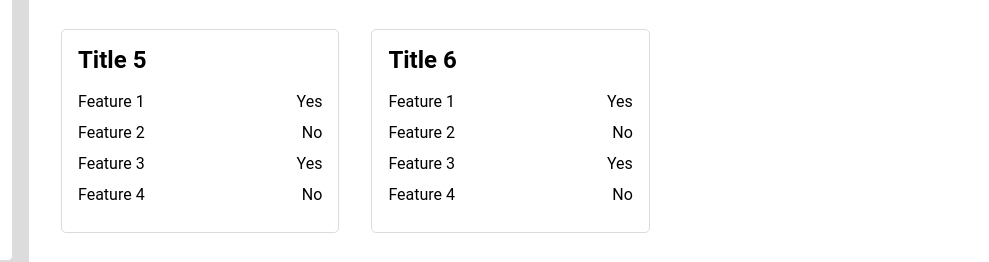
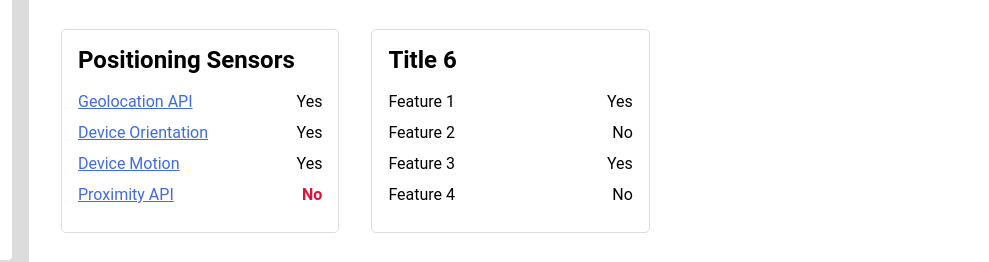
Before and after one commit to vpodk/MyDevice, a plain HTML site: page index.html in a window 1280 px wide. Shown: the part 676-938 px from the top of the page, 291-1280 px from the left. Drawn offline with Linux system fonts and the light colour scheme.

Commit message:
Added Positioning Sensors

```diff
--- a/bundle.js
+++ b/bundle.js
@@ -24,6 +24,19 @@
     setResult('sharing-api', 'share' in nav);
     setResult('payments-api', 'PaymentRequest' in win || 'ApplePaySession' in win);
     setResult('credentials-api', 'PasswordCredential' in win || 'FederatedCredential' in win);
+  };
+
+  const initLocationFeatures = () => {
+    setResult('geo-api', 'geolocation' in nav);
+    setResult('orientation-api', 'DeviceOrientationEvent' in win ||
+                                 'AbsoluteOrientationSensor' in win ||
+                                 'RelativeOrientationSensor' in win);
+    setResult('motion-api', 'DeviceMotionEvent' in win ||
+                            'Accelerometer' in win ||
+                            'Gyroscope' in win);
+    setResult('proximity-api', 'ondeviceproximity' in win ||
+                               'onuserproximity' in win ||
+                               'ProximitySensor' in win);
   };
 
   const initBrowserInfo = () => {
@@ -109,4 +122,5 @@
   initDeviceFeatures();
   initMediaFeatures();
   initProgressiveExperience();
+  initLocationFeatures();
 })(document, window, navigator);
--- a/index.html
+++ b/index.html
@@ -97,12 +97,20 @@
         </dl>
       </div>
       <div class="box">
-        <h2>Title 5</h2>
+        <h2>Positioning Sensors</h2>
         <dl>
-          <dt>Feature 1</dt><dd>Yes</dd>
-          <dt>Feature 2</dt><dd>No</dd>
-          <dt>Feature 3</dt><dd>Yes</dd>
-          <dt>Feature 4</dt><dd>No</dd>
+          <dt><a href="https://developer.mozilla.org/en-US/docs/Web/API/Geolocation_API"
+                 target="_blank" rel="external nofollow noopener">Geolocation API</a></dt>
+          <dd id="geo-api">N/A</dd>
+          <dt><a href="https://developer.mozilla.org/en-US/docs/Web/API/Detecting_device_orientation"
+                 target="_blank" rel="external nofollow noopener">Device Orientation</a></dt>
+          <dd id="orientation-api">N/A</dd>
+          <dt><a href="https://developer.mozilla.org/en-US/docs/Web/API/DeviceMotionEvent"
+                 target="_blank" rel="external nofollow noopener">Device Motion</a></dt>
+          <dd id="motion-api">N/A</dd>
+          <dt><a href="https://developer.mozilla.org/en-US/docs/Web/API/Proximity_Events"
+                 target="_blank" rel="external nofollow noopener">Proximity API</a></dt>
+          <dd id="proximity-api">N/A</dd>
         </dl>
       </div>
       <div class="box">
```
